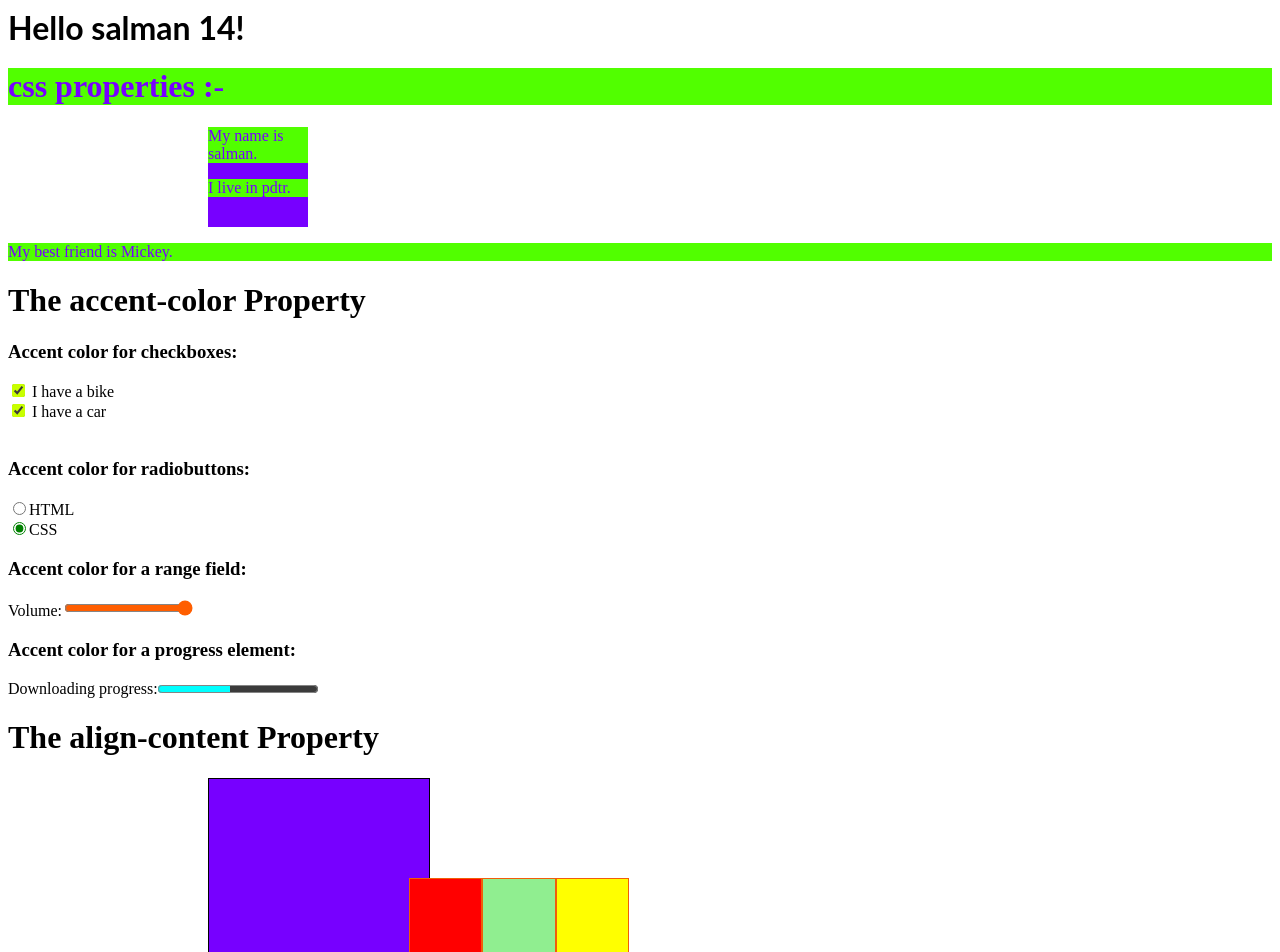
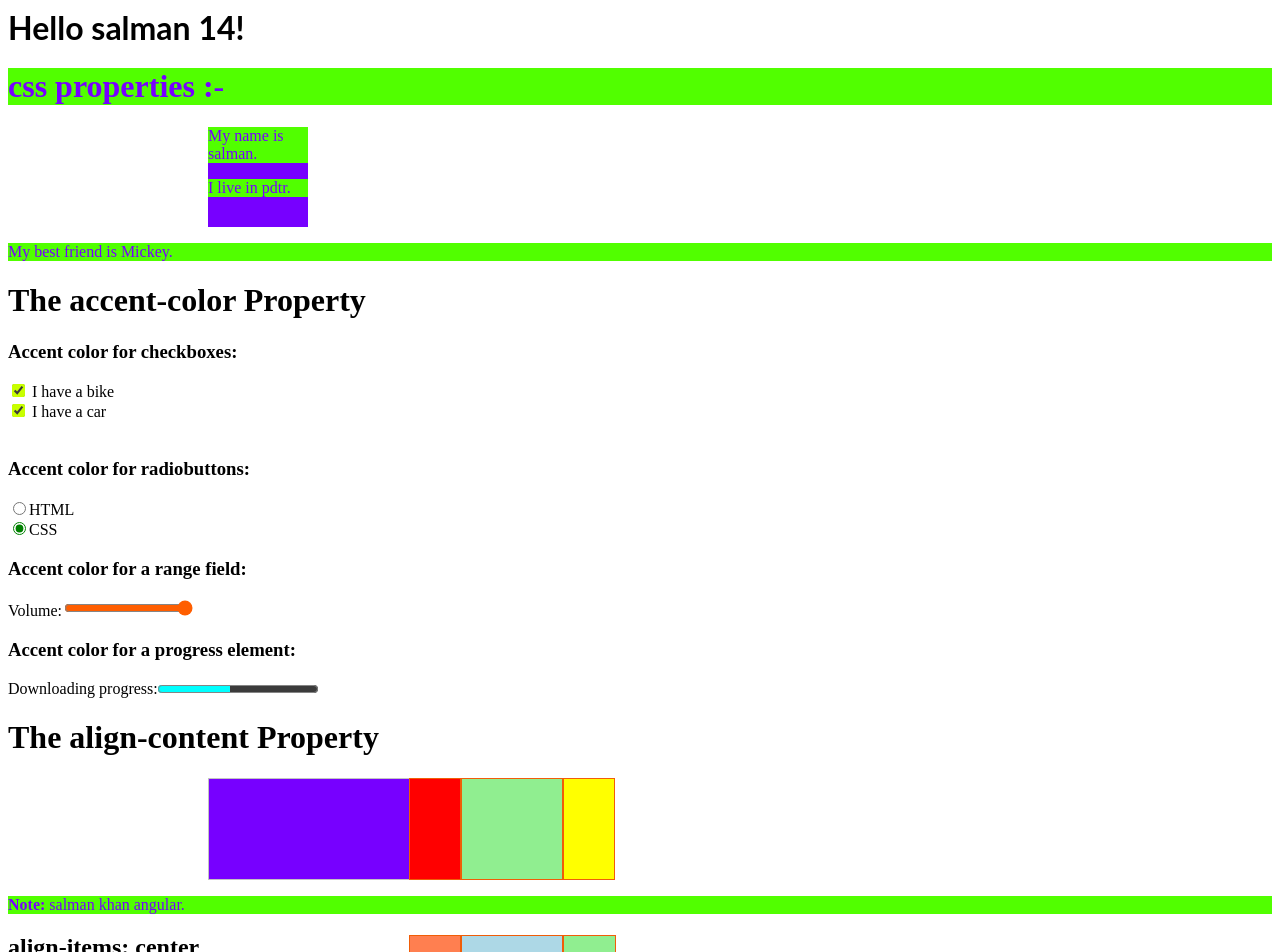
Before and after one commit to salmankhan018/angular-css, an Angular app: page / in a window 1280 px wide. Shown: the top 952 px of the page. Built offline with nearby package versions, Linux system fonts and the light colour scheme.

Commit message:
css-3-modified

```diff
--- a/src/app/app.component.css
+++ b/src/app/app.component.css
@@ -257,3 +257,33 @@ table.ex1 {
 table.ex2 {
   empty-cells: show;
 }
+img {
+  filter: grayscale(100%);
+}
+#main {
+  width: 300px;
+  height: 300px;
+  border: 1px solid black;
+  display: flex;
+}
+
+#main div {
+  -ms-flex: 1;  /* IE 10 */
+  flex: 1;
+}
+#main {
+  width: 300px;
+  height: 100px;
+  border: 1px solid #c3c3c3;
+  display: flex;
+}
+
+#main div {
+  flex-grow: 0;
+  flex-shrink: 0;
+  flex-basis: 50px;
+}
+
+#main div:nth-of-type(2) {
+  flex-basis: 100px;
+}
--- a/src/app/app.component.html
+++ b/src/app/app.component.html
@@ -183,3 +183,31 @@
     <td></td>
   </tr>
 </table>
+<h1>The filter Property</h1>
+
+<p>Convert the image to grayscale:</p>
+
+<img src="pineapple.jpg" alt="Pineapple" width="100" height="100">
+
+<p><strong>Note:</strong> The filter property is not supported in Edge 12 or Internet Explorer.</p>
+<h1>The flex Property</h1>
+
+<div id="main">
+  <div style="background-color:coral;">RED</div>
+  <div style="background-color:lightblue;">BLUE</div>
+  <div style="background-color:lightgreen;">Green div with more content.</div>
+</div>
+
+<p><b>Note:</b> IE11 and newer versions support the flex property. Internet Explorer 10 supports an alternative, the -ms-flex property.</p>
+<h1>The flex-basis Property</h1>
+
+<p>Set the initial length of the flex items to 50 pixels, with an exception; set the initial length of the second flex item to 100 pixels:</p>
+<div id="main">
+  <div style="background-color:coral;">25px</div>
+  <div style="background-color:lightblue;">100px</div>
+  <div style="background-color:khaki;">25px</div>
+  <div style="background-color:pink;">25px</div>
+  <div style="background-color:lightgrey;">25px</div>
+</div>
+
+<p><b>Note:</b> Internet Explorer 10 and earlier versions do not support the flex-basis property.</p>
```
